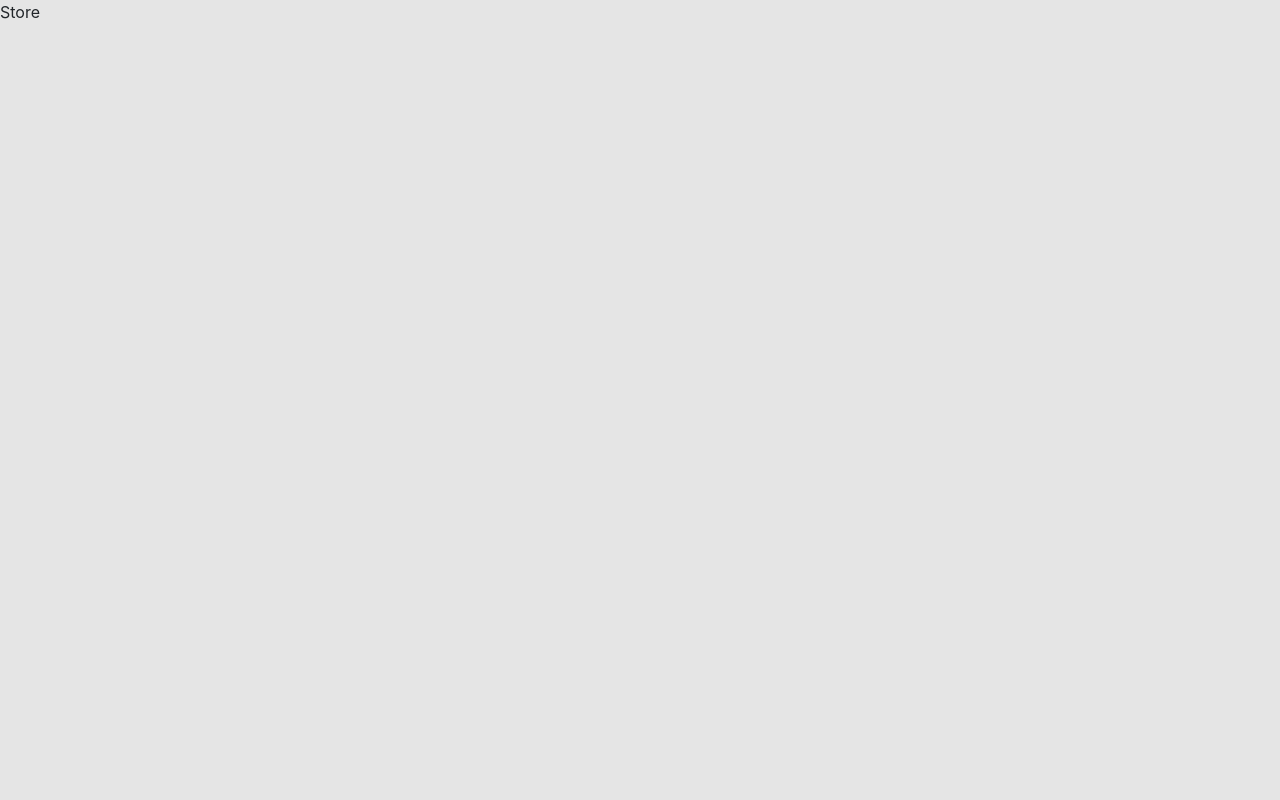
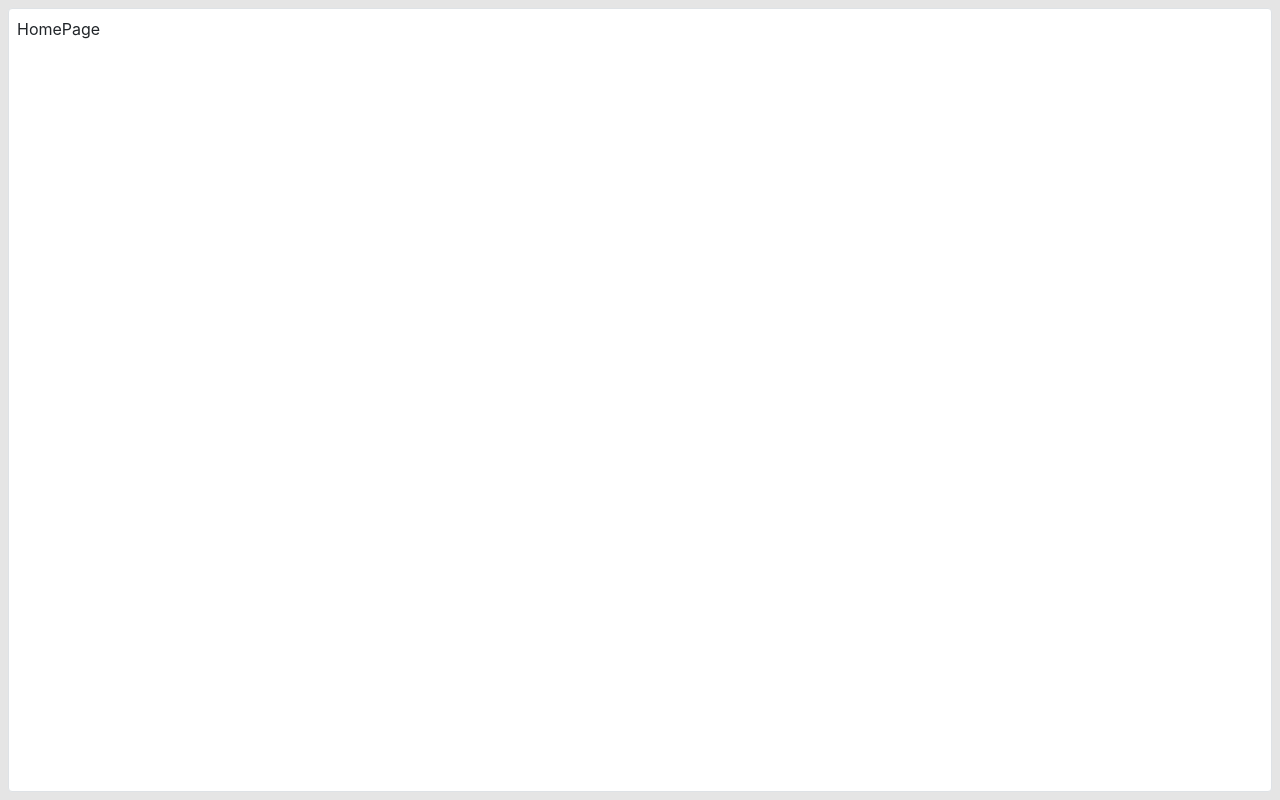
Before and after one commit to horhoj/store-react-front, a React (Create React App) app: page / in a window 1280 px wide. Built offline with nearby package versions, Linux system fonts and the light colour scheme.

Commit message:
add MainLayout и HomePage

```diff
--- a/src/App.tsx
+++ b/src/App.tsx
@@ -1,9 +1,13 @@
 import React from 'react';
+import {HomePage} from "./pages/HomePage";
+import {MainLayout} from "./layouts/MainLayout";
 
 export const App: React.FC = (): JSX.Element => {
   return (
     <div>
-      Store
+      <MainLayout>
+        <HomePage/>
+      </MainLayout>
     </div>
   )
 }
--- /dev/null
+++ b/src/layouts/MainLayout/MainLayout.tsx
@@ -0,0 +1,11 @@
+import React from "react";
+
+export const MainLayout: React.FC = ({children}): JSX.Element => {
+  return (
+    <div className="min-vh-100 min-vw-100 p-2 d-flex">
+      <div className="rounded border p-2 flex-grow-1 bg-white">
+        {children}
+      </div>
+    </div>
+  )
+}
--- /dev/null
+++ b/src/layouts/MainLayout/index.ts
@@ -0,0 +1 @@
+export * from './MainLayout'
--- /dev/null
+++ b/src/pages/HomePage/HomePage.tsx
@@ -0,0 +1,9 @@
+import React from "react";
+
+export const HomePage: React.FC = (): JSX.Element => {
+  return (
+    <div>
+      HomePage
+    </div>
+  )
+}
--- /dev/null
+++ b/src/pages/HomePage/index.ts
@@ -0,0 +1 @@
+export * from './HomePage'
```
